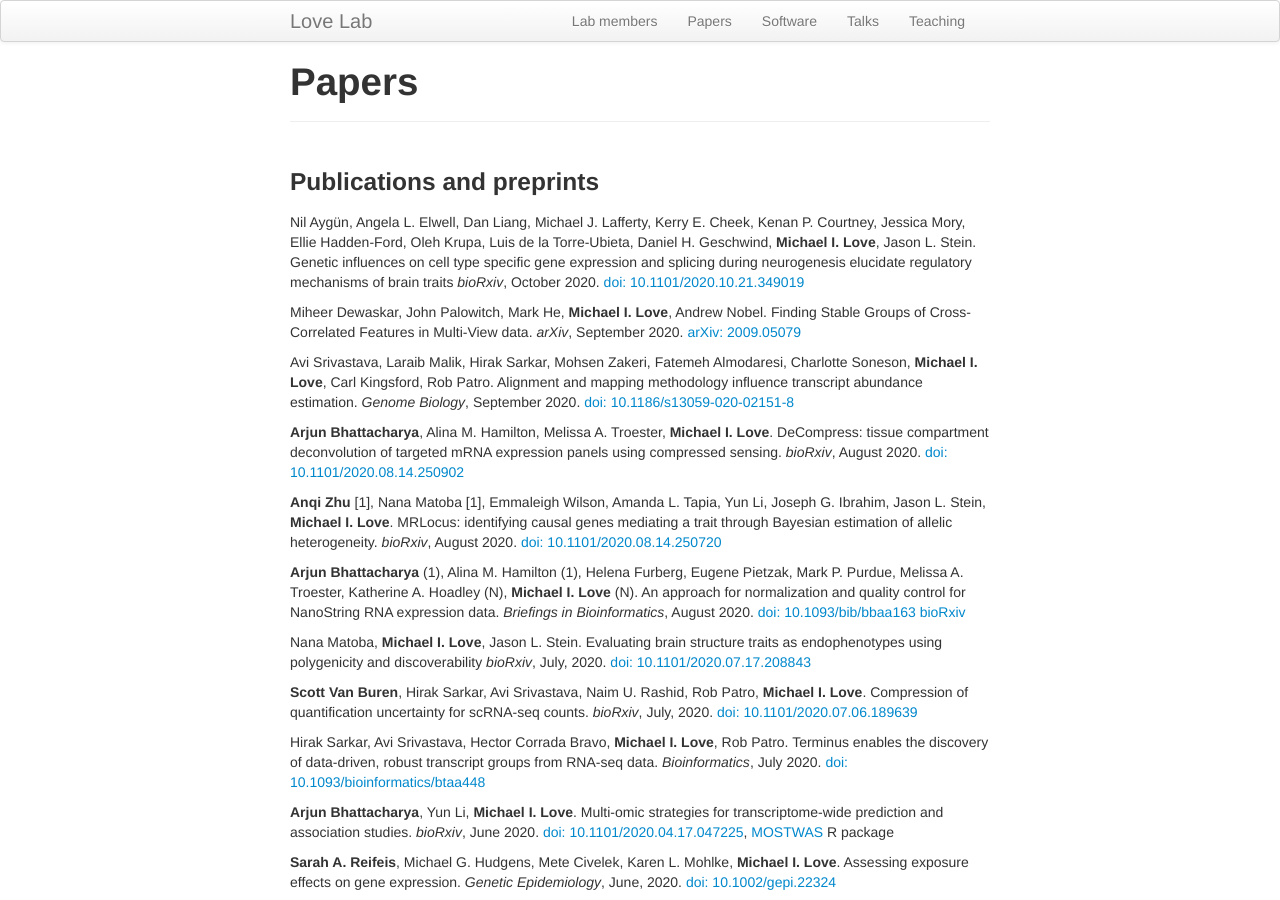
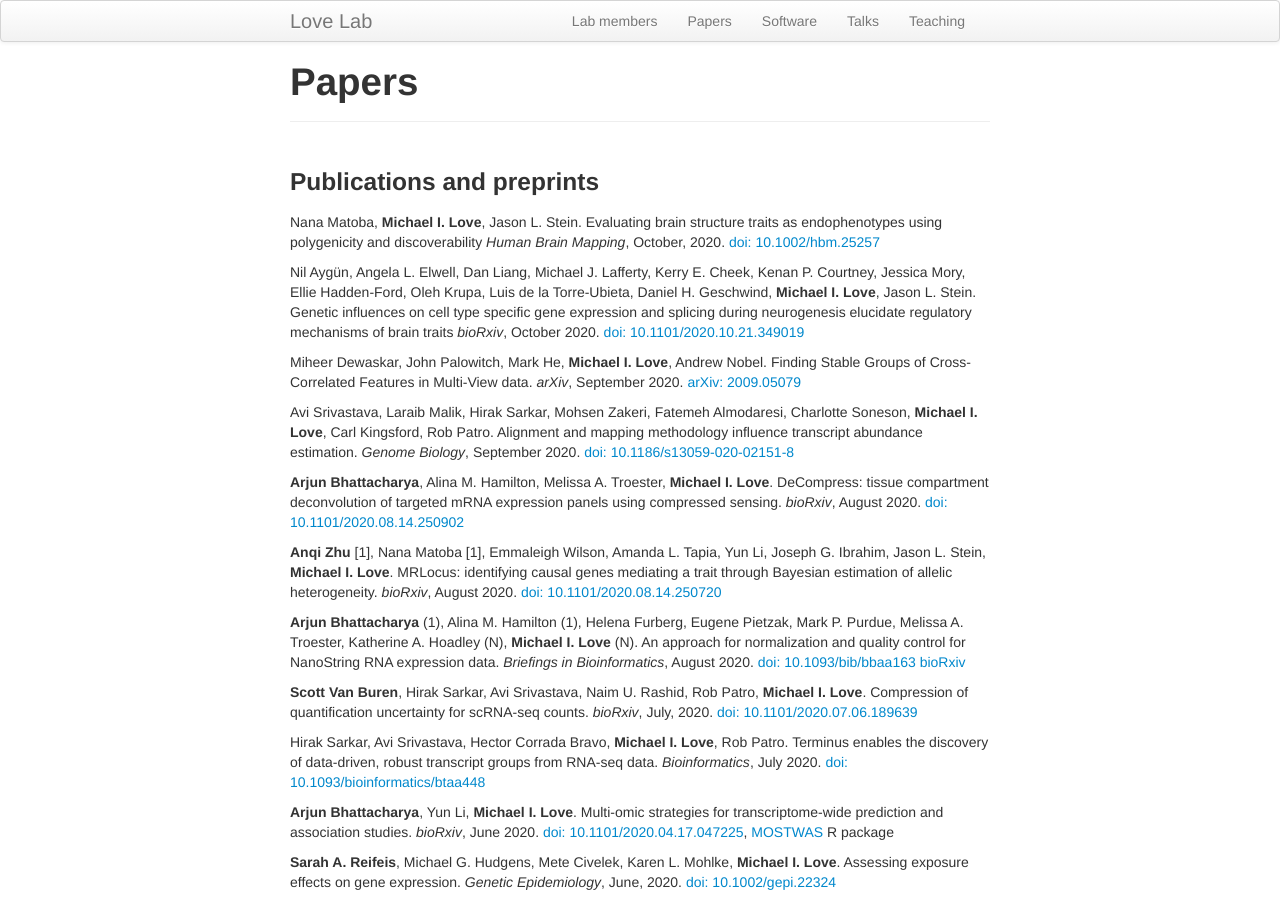
Before and after one commit to mikelove/mikelove.github.io, a Jekyll site: the page built from pages/papers.md, in a window 1280 px wide and 900 px high. Built offline with Jekyll 4.4.1, drawn with Linux system fonts in a browser that asks for light colours.

Commit message:
update nana paper

```diff
--- a/pages/papers.md
+++ b/pages/papers.md
@@ -4,6 +4,11 @@ title: "Papers"
 ---
 
 ### Publications and preprints
+
+Nana Matoba, **Michael I. Love**, Jason L. Stein.
+Evaluating brain structure traits as endophenotypes using polygenicity and discoverability
+*Human Brain Mapping*, October, 2020.
+[doi: 10.1002/hbm.25257](https://doi.org/10.1002/hbm.25257)
 
 Nil Aygün, Angela L. Elwell, Dan Liang, Michael J. Lafferty, Kerry
 E. Cheek, Kenan P. Courtney, Jessica Mory, Ellie Hadden-Ford, Oleh
@@ -46,11 +51,6 @@ expression data.
 *Briefings in Bioinformatics*, August 2020.
 [doi: 10.1093/bib/bbaa163](https://doi.org/10.1093/bib/bbaa163)
 [bioRxiv](https://doi.org/10.1101/2020.04.08.032490)
-
-Nana Matoba, **Michael I. Love**, Jason L. Stein.
-Evaluating brain structure traits as endophenotypes using polygenicity and discoverability
-*bioRxiv*, July, 2020.
-[doi: 10.1101/2020.07.17.208843](https://doi.org/10.1101/2020.07.17.208843)
 
 **Scott Van Buren**, Hirak Sarkar, Avi Srivastava, Naim U. Rashid, Rob
 Patro, **Michael I. Love**.
```
